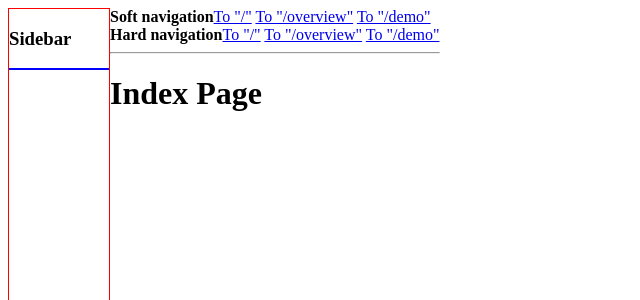
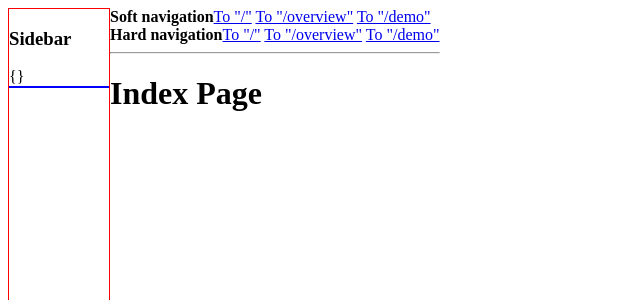
Before and after one commit to Yukioru/next-parallel-routes-bug, a Next.js app: page / in a window 1280 px wide. Shown: the top 300 px of the page, without its empty margins (0-640 px from the left). Built offline with nearby package versions, Linux system fonts and the light colour scheme.

Commit message:
chore: add segment log

```diff
--- a/app/layout.js
+++ b/app/layout.js
@@ -7,6 +7,7 @@ function RootLayout({ children, extension }) {
         <aside>
           <div style={{ border: '1px solid red', height: 400, minWidth: 100 }}>
             <h3>Sidebar</h3>
+            {JSON.stringify({ extension: extension?.props?.childProp?.segment })}
             <div style={{ border: '1px solid blue' }}>{extension}</div>
           </div>
         </aside>
```
